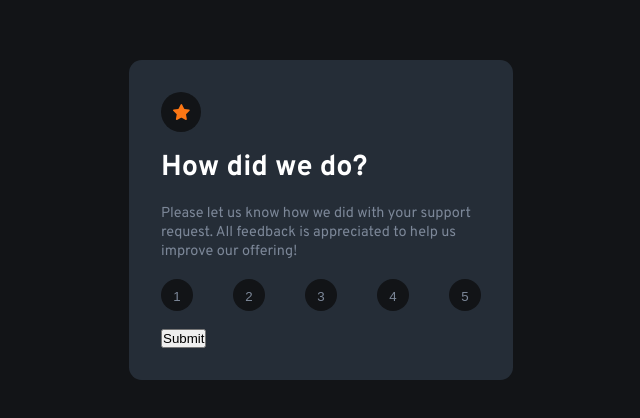
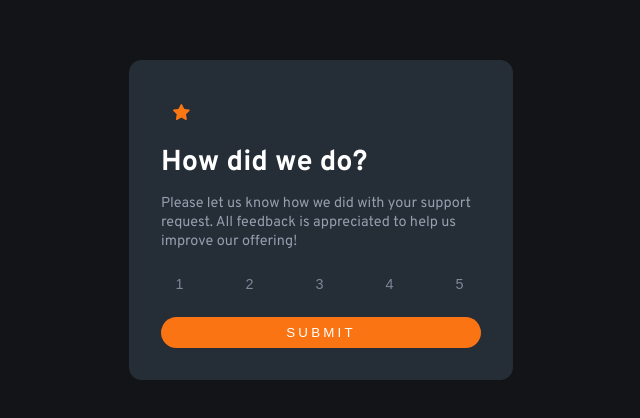
Before and after one commit to Amemiyaa/interactive_rating_component, a plain HTML site: page index.html in a window 1280 px wide. Shown: the part 180-598 px from the top of the page, without its empty margins (319-959 px from the left). Drawn offline with Linux system fonts and the light colour scheme.

Commit message:
chore: button starting

```diff
--- a/style.css
+++ b/style.css
@@ -32,6 +32,7 @@ body {
   align-items: center;
   justify-content: center;
 }
+
 /* CARD */
 
 #card {
@@ -46,15 +47,29 @@ body {
   justify-content: space-between;
 }
 
+/* Icon Star */
+#icon_star {
+  width: 2.5rem;
+  height: 2.5rem;
+  border-radius: 8rem;
+  display: flex;
+  align-items: center;
+  justify-content: center;
+  background-color: var(--dark-blue);
+}
+
+
 #card h1 {
   font-size: 1.8rem;
 }
 
 #card p {
   font-size: 0.9rem;
-  color: var(--medium-grey);
+  color: var(--light-grey);
 }
 
+
+/* RATING BUTTONS */
 #card .rating {
   width: 100%;
   display: flex;
@@ -62,25 +77,26 @@ body {
 }
 
 #card .rating button {
-  width: 2rem;
-  height: 2rem;
-  padding: 10px;
+  width: 2.5rem;
+  height: 2.5rem;
   border: none;
   color: var(--medium-grey);
-  background-color: var(--very-dark-blue);
+  background-color: var(--dark-blue);
+  font-size: 0.9rem;
   border-radius: 50rem;
 }
 
-/* Icon Star */
-#icon_star {
-  width: 2rem;
-  height: 2rem;
-  padding: 20px;
-  border-radius: 8rem;
-  display: flex;
-  align-items: center;
-  justify-content: center;
-  background-color: var(--very-dark-blue);
+/* SUBMIT BUTTON */
+
+#card button {
+  width: 100%;
+  background-color: var(--orange);
+  color: var(--white);
+  border: none;
+  border-radius: 1rem;
+  padding: 0.5rem;
+  text-transform: uppercase;
+  letter-spacing: 0.2rem;
 }
 
 /* THANK YOU STATE */
```
